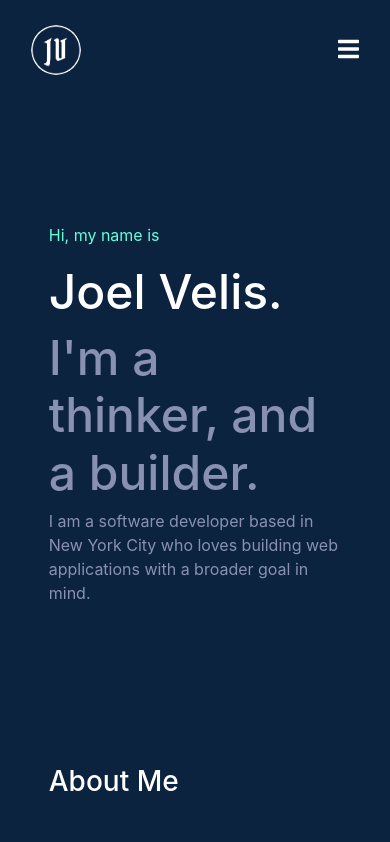
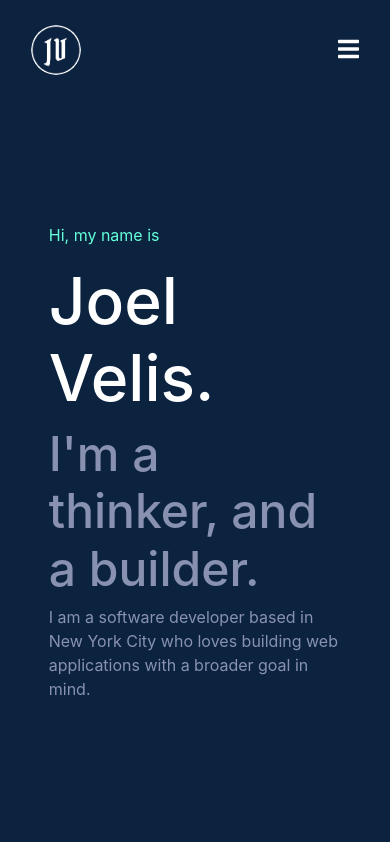
Before and after one commit to jvelis94/react-portfolio, a React (Create React App) app: page / in a window 390 px wide. Shown: the top 842 px of the page. Built offline with nearby package versions, Linux system fonts and the light colour scheme.

Commit message:
increased my name font size

```diff
--- a/src/App.css
+++ b/src/App.css
@@ -250,6 +250,10 @@ h1 {
     color: #8892B0;
   }
 
+  #my-name {
+    font-size: 4rem !important;
+  }
+
   h1 {
     font-size: 3rem !important;
   }
--- a/src/components/Top.js
+++ b/src/components/Top.js
@@ -6,7 +6,7 @@ class Top extends React.Component {
             <div className='page-top'>
                 <div class='home-blurb'>
                     <p style={{color: '#64FFD9'}}>Hi, my name is</p>
-                    <h1 style={{color: '#ffffff'}}>Joel Velis.</h1>
+                    <h1 id='my-name' style={{color: '#ffffff'}}>Joel Velis.</h1>
                     <h1 style={{ color: '#8892B0'}}>I'm a thinker, and a builder.</h1>
 
                     <p>I am a software developer based in New York City who loves building web applications with a broader goal in mind. </p>
```
